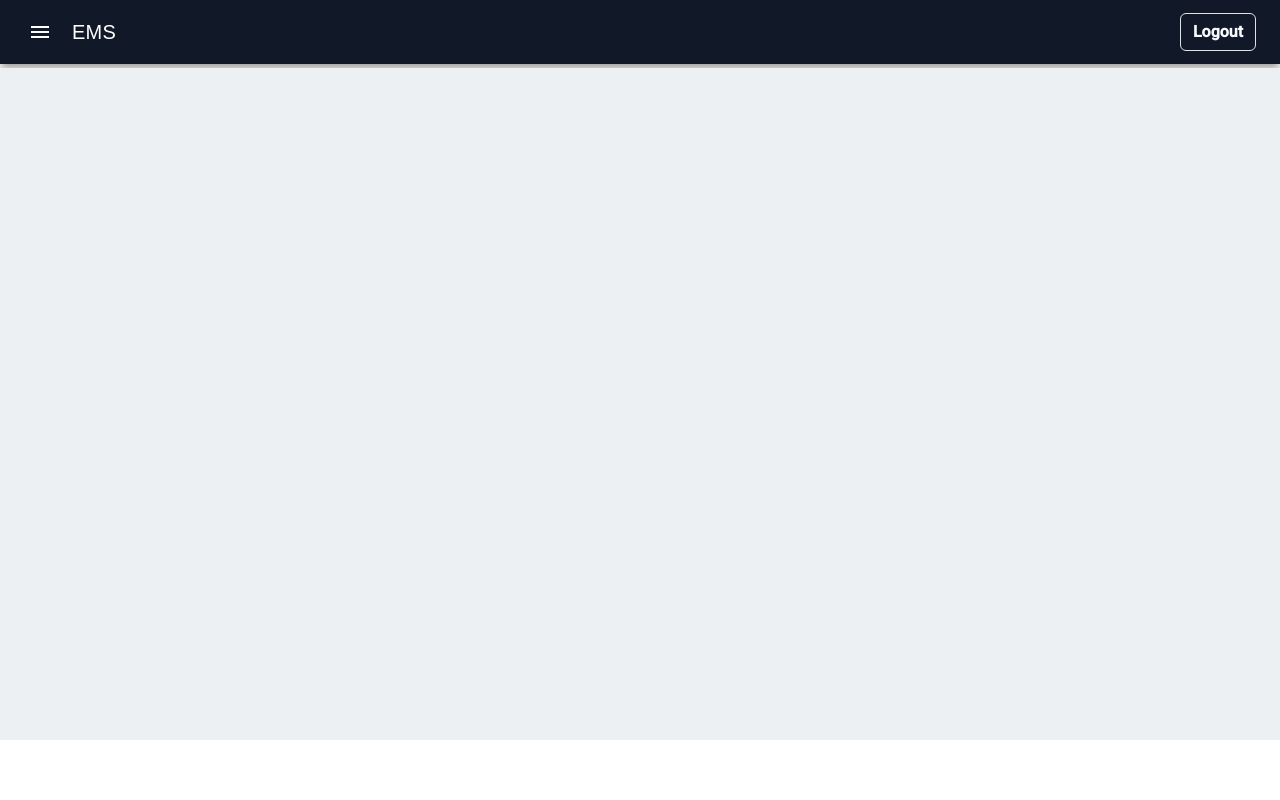
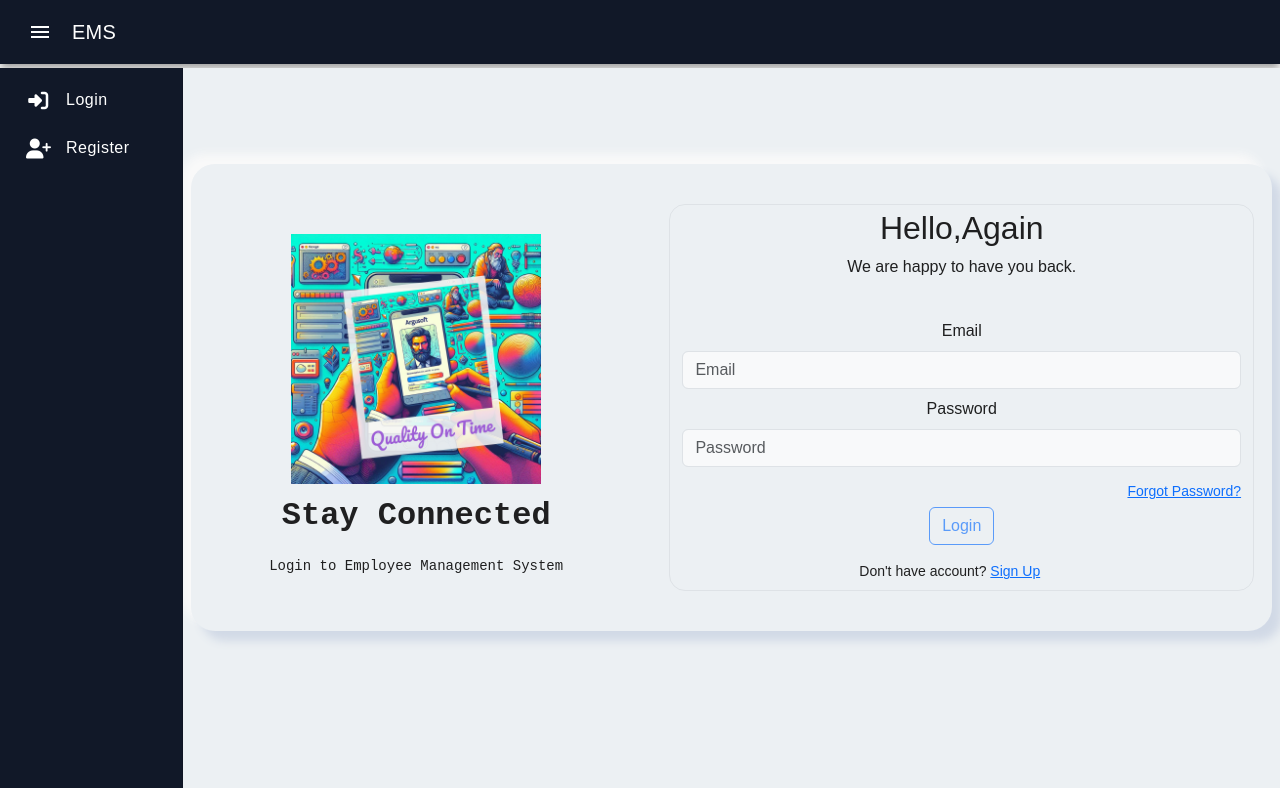
Before and after one commit to jayshree-1310/Employee_Management_system, an Angular app: page / in a window 1280 px wide. Both pictures are taken after a click on the button "menu". Built offline with nearby package versions, Linux system fonts and the light colour scheme.

Commit message:
changes for default route and not showing sidebar when application start

```diff
--- a/src/app/app.routes.ts
+++ b/src/app/app.routes.ts
@@ -3,10 +3,11 @@ import { RegistrationformComponent } from './common/registrationform/registratio
 import { LoginformComponent } from './common/loginform/loginform.component';
 
 export const routes: Routes = [
+  { path: '', component: LoginformComponent, pathMatch: 'full' },
   {
     path: 'register',
     component: RegistrationformComponent,
-    title: 'Registration',
+    title: 'Register',
   },
   { path: 'login', component: LoginformComponent, title: 'Login' },
 ];
--- a/src/app/common/home/home.component.html
+++ /dev/null
@@ -1 +0,0 @@
-<p>home works!</p>
--- a/src/app/common/sidebar/sidebar.component.html
+++ b/src/app/common/sidebar/sidebar.component.html
@@ -4,12 +4,13 @@
   </button>
   <span style="color: white" class="ms-2">EMS</span>
   <span class="example-spacer"></span>
+  @if(isAdmin || isEmployee){
   <button class="btn btn-outline-light ms-auto me-2 fw-bold border border-1">
-    Logout
-  </button>
+    Logout</button
+  >}
 </mat-toolbar>
 <mat-drawer-container autosize class="mt-1">
-  <mat-drawer #drawer opened="true" mode="side" position="start">
+  <mat-drawer #drawer opened="false" mode="side" position="start">
     <mat-nav-list>
       <ul class="nav-list">
         @if(isAdmin) {
```
Also changed, not shown: src/app/common/home/home.component.ts (deleted, +0 -12 lines), src/app/common/home/home.component.css (deleted), 1 other file (tests, documents, lock files or other folders).
